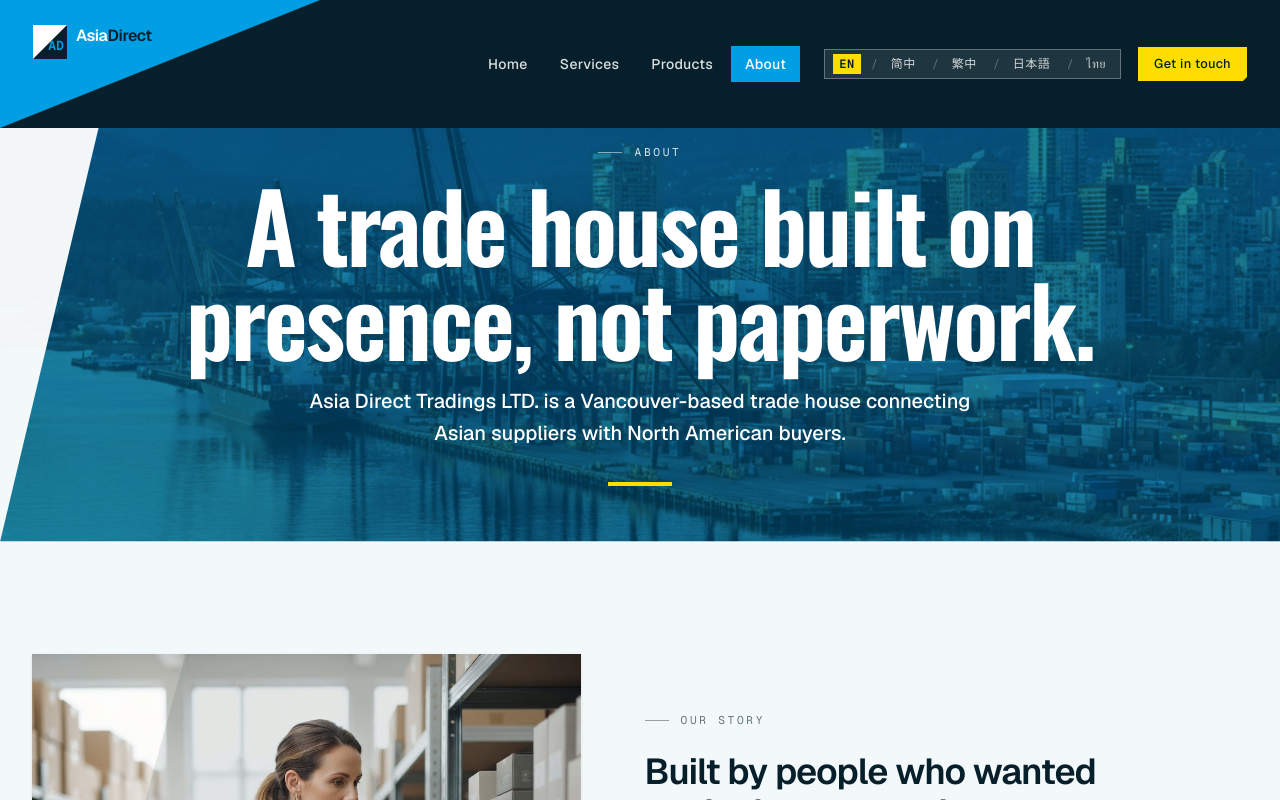
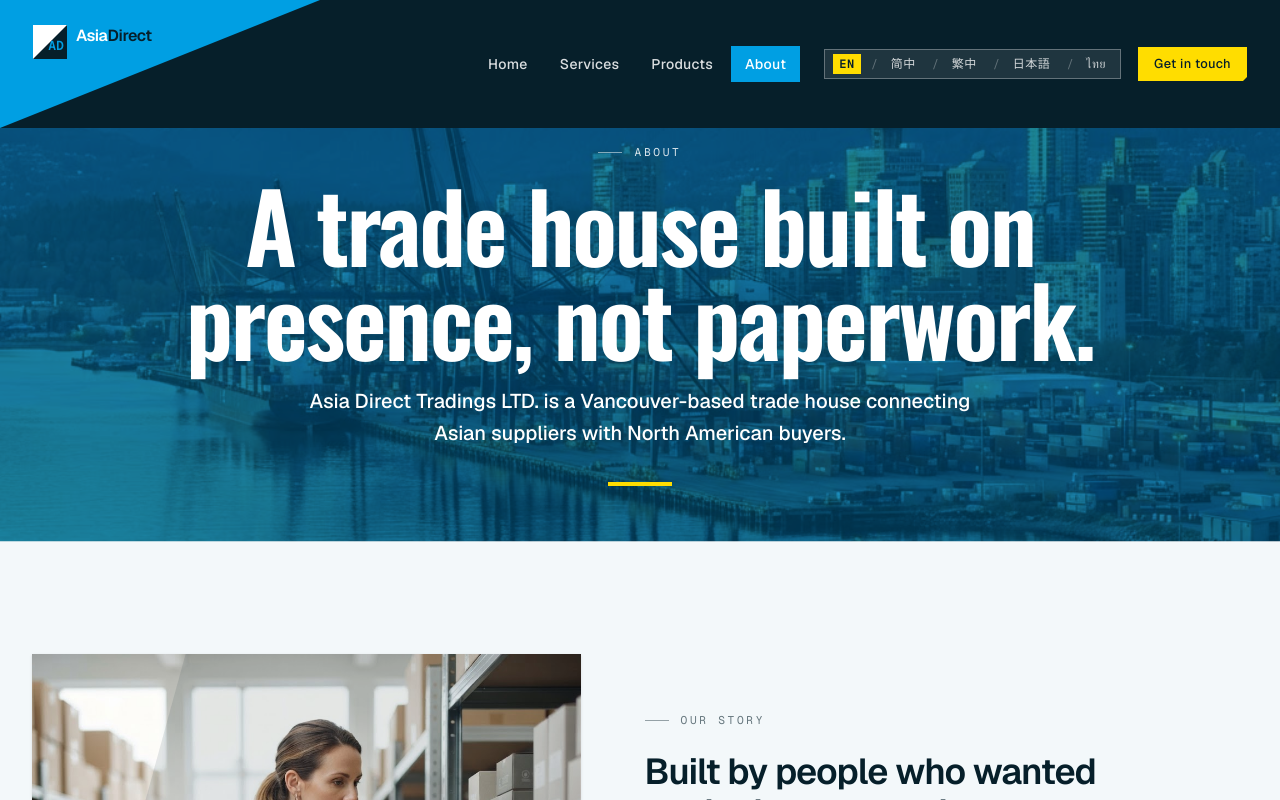
Before and after one commit to AlexLTK1/ADtrading-website, a Next.js app in the folder adtradings-studio/: page /about in a window 1280 px wide. Shown: the top 800 px of the page. Built offline with nearby package versions, Linux system fonts and the light colour scheme.

Commit message:
refactor: remove unused wedge div from PageHero component
Co-authored-by: Alex Leung <96800981+AlexLTK1@users.noreply.github.com>

```diff
--- a/adtradings-studio/components/page-hero.tsx
+++ b/adtradings-studio/components/page-hero.tsx
@@ -22,7 +22,6 @@ export function PageHero({ label, title, intro, image, imageAlt }: PageHeroProps
       />
       <div className="absolute inset-0 bg-accent/80 mix-blend-multiply" />
       <div className="absolute inset-0 bg-[#006B9E]/45" />
-      <div className="clip-wedge-l absolute inset-y-0 left-0 z-10 w-[24%] bg-white/95" />
       <div className="absolute inset-x-0 bottom-0 z-20 h-px bg-white/70" />
 
       <div className="relative z-20 mx-auto flex w-full max-w-7xl flex-col items-center px-5 pt-28 pb-12 text-center md:px-8 md:pt-32 md:pb-14 lg:pt-36">
```
